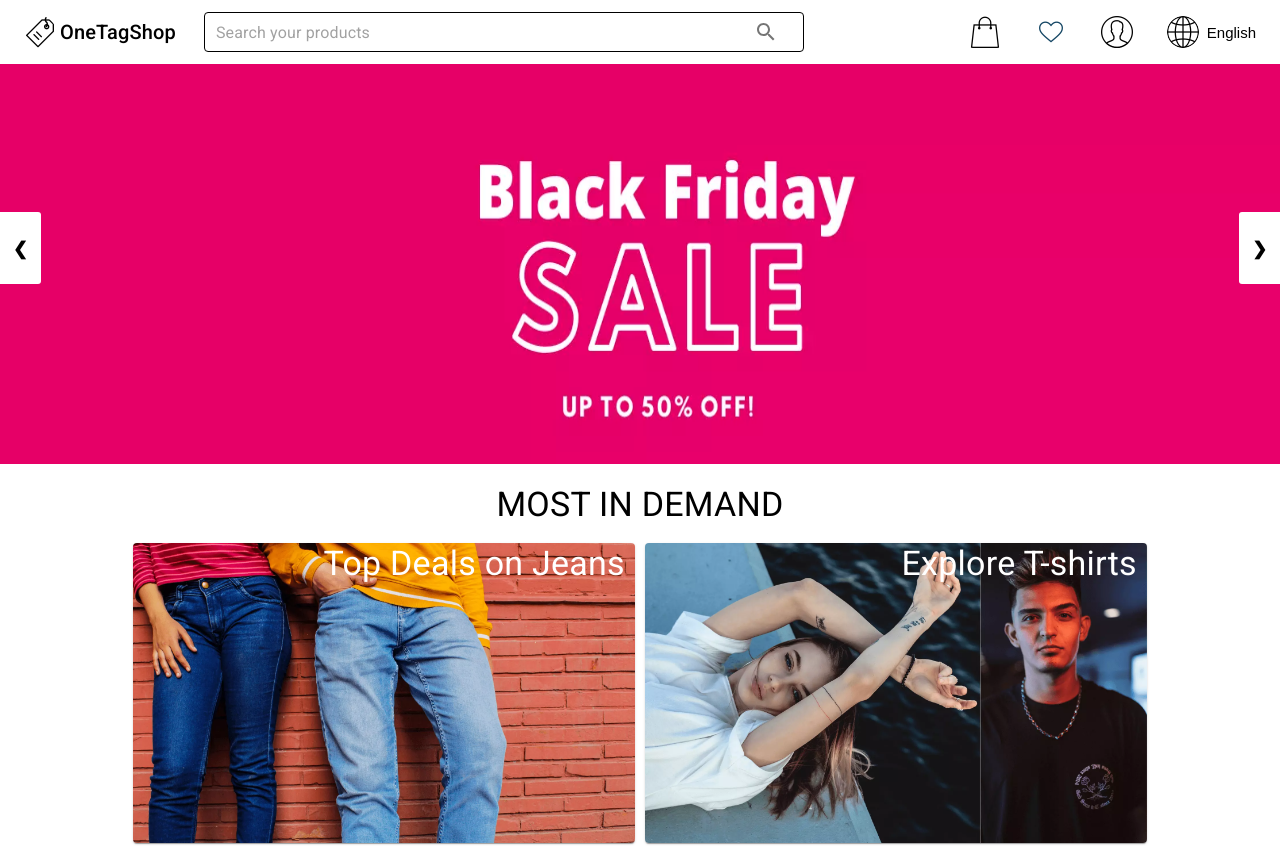
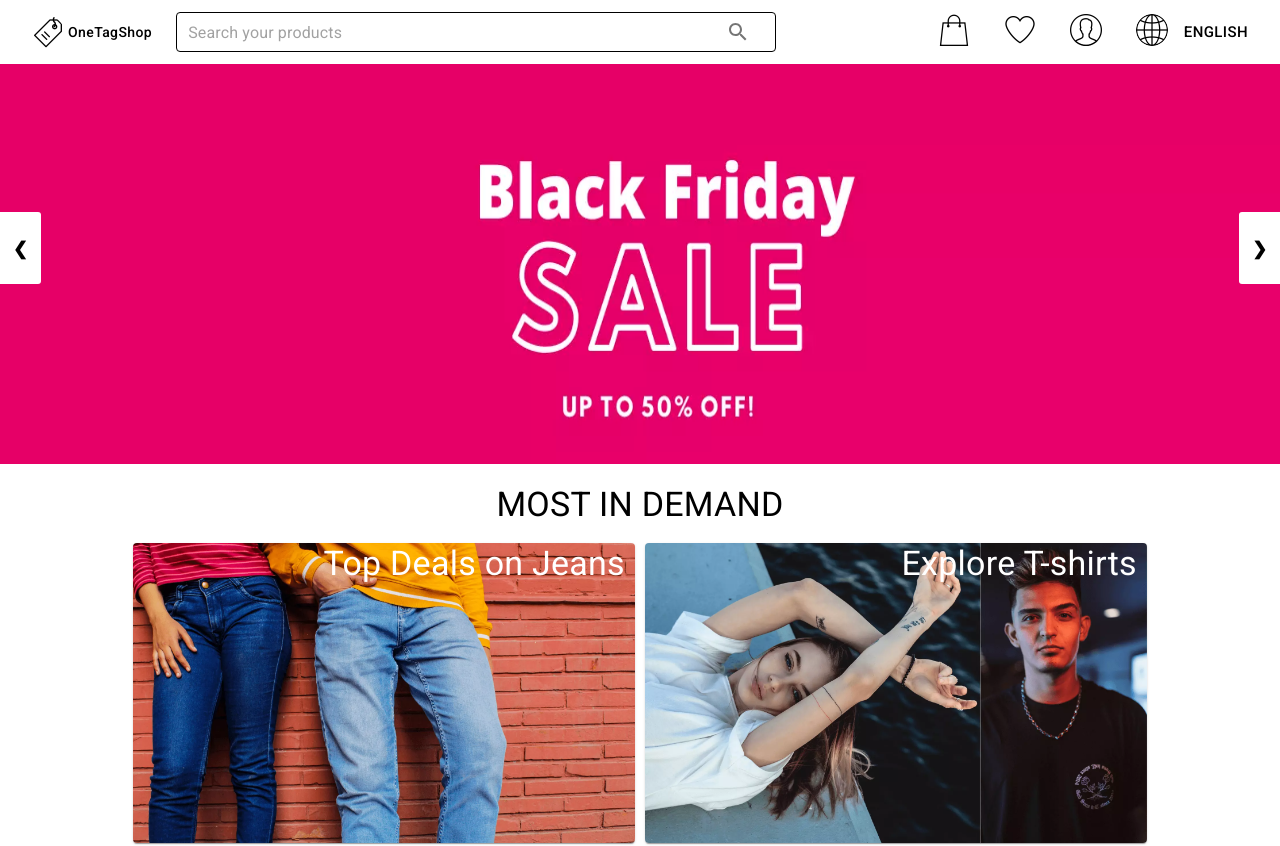
Before and after one commit to pesto-students/little-tags-client, a React (Create React App) app: page / in a window 1280 px wide. Shown: the top 846 px of the page. Built offline with nearby package versions, Linux system fonts and the light colour scheme.

Commit message:
Fix icon button wrong ripple effect alignment

```diff
--- a/src/component/common/AccountOption.js
+++ b/src/component/common/AccountOption.js
@@ -4,6 +4,7 @@ import React from "react";
 import accPng from "../../assets/user_account.png";
 import Login from "../auth/Login";
 import { useNavBarStyles } from "../common/Styles/commonStyles";
+import { Button } from "@material-ui/core";
 
 const AccountOption = () => {
   const classes = useNavBarStyles();
@@ -19,9 +20,9 @@ const AccountOption = () => {
 
   return (
     <>
-      <IconButton color="inherit" onClick={handleClickOpen}>
+      <Button color="inherit" onClick={handleClickOpen}>
         <Avatar src={accPng} className={classes.iconStyle} variant="rounded" />
-      </IconButton>
+      </Button>
       <Login open={open} handleClose={handleClose} />
     </>
   );
--- a/src/component/common/CartOption.js
+++ b/src/component/common/CartOption.js
@@ -5,19 +5,33 @@ import React from "react";
 import cartPng from "../../assets/cart.png";
 import { useNavBarStyles } from "./Styles/commonStyles";
 import { Link } from "react-router-dom";
+import { Button, makeStyles } from "@material-ui/core";
+
+const useStyles = makeStyles((theme) => ({
+  margin: {
+    margin: theme.spacing(1),
+  },
+  extendedIcon: {
+    marginRight: theme.spacing(1),
+  },
+}));
+
 const CartOption = ({ onClick, cartItems }) => {
   const classes = useNavBarStyles();
+  const ownClasses = useStyles();
+
   return (
-    <Link exact="true" to={`/cart`} className="buy-now-link">
-      <IconButton color="inherit" onClick={onClick}>
+    <Link exact="true" to={`/cart`}>
+      <Button color="inherit" onClick={onClick}>
         <Badge badgeContent={cartItems} color="secondary">
           <Avatar
-            variant="rounded"
+            style={{ marginRight: 8, marginBottom: 5 }}
+            variant="square"
             src={cartPng}
             className={classes.iconStyle}
           />
         </Badge>
-      </IconButton>
+      </Button>
     </Link>
   );
 };
--- a/src/component/common/DrawerOption.js
+++ b/src/component/common/DrawerOption.js
@@ -3,13 +3,14 @@ import Avatar from "@material-ui/core/Avatar";
 import React from "react";
 import menuPng from "../../assets/menu.png";
 import { useNavBarStyles } from "./Styles/commonStyles";
+import Button from "@material-ui/core/Button";
 
 const DrawerOption = () => {
   const classes = useNavBarStyles();
   return (
-    <IconButton color="inherit" className={classes.mobileOnlyView}>
+    <Button color="inherit" className={classes.mobileOnlyView}>
       <Avatar src={menuPng} className={classes.iconStyle} />
-    </IconButton>
+    </Button>
   );
 };
 
--- a/src/component/common/LanguageOption.js
+++ b/src/component/common/LanguageOption.js
@@ -1,5 +1,5 @@
 import Avatar from "@material-ui/core/Avatar";
-import IconButton from "@material-ui/core/IconButton";
+import Button from "@material-ui/core/Button";
 import MenuItem from "@material-ui/core/MenuItem";
 import Menu from "@material-ui/core/Menu";
 import React from "react";
@@ -58,8 +58,8 @@ const LanguageOption = ({ handleLanguageChange }) => {
 
   return (
     <>
-      <IconButton
-        edge="end"
+      <Button
+        // edge="end"
         aria-controls={menuId}
         aria-haspopup="true"
         onClick={handleLanguageOptions}
@@ -69,7 +69,7 @@ const LanguageOption = ({ handleLanguageChange }) => {
         <span className={classes.iconText}>
           <FormattedMessage id="language" />
         </span>
-      </IconButton>
+      </Button>
       {renderMenu}
     </>
   );
--- a/src/component/common/NavbarOptions.js
+++ b/src/component/common/NavbarOptions.js
@@ -1,4 +1,3 @@
-import { makeStyles } from "@material-ui/core";
 import React from "react";
 import { connect } from "react-redux";
 import AccountOption from "./AccountOption";
--- a/src/component/common/Styles/commonStyles.js
+++ b/src/component/common/Styles/commonStyles.js
@@ -12,6 +12,8 @@ const useNavBarStyles = makeStyles((theme) => ({
     width: 32,
     height: 32,
     marginLeft: 10,
+    marginRight: 8,
+    marginBottom: 5,
   },
   desktopOnlyView: {
     [theme.breakpoints.down("md")]: {
--- a/src/component/common/WishlistOption.js
+++ b/src/component/common/WishlistOption.js
@@ -1,4 +1,4 @@
-import IconButton from "@material-ui/core/IconButton";
+import Button from "@material-ui/core/Button";
 import Avatar from "@material-ui/core/Avatar";
 import React from "react";
 import favPng from "../../assets/favorite.png";
@@ -8,11 +8,11 @@ import { Badge } from "@material-ui/core";
 const WishlistOption = ({ itemCount }) => {
   const classes = useNavBarStyles();
   return (
-    <IconButton color="inherit">
+    <Button color="inherit" focusRipple={true}>
       <Badge badgeContent={itemCount} color="secondary">
-        <Avatar src={favPng} className={classes.iconStyle} />
+        <Avatar src={favPng} className={classes.iconStyle} variant="rounded" />
       </Badge>
-    </IconButton>
+    </Button>
   );
 };
 
--- a/src/component/layout/Navbar.js
+++ b/src/component/layout/Navbar.js
@@ -3,6 +3,7 @@ import { makeStyles } from "@material-ui/core/styles";
 import AppBar from "@material-ui/core/AppBar";
 import Toolbar from "@material-ui/core/Toolbar";
 import IconButton from "@material-ui/core/IconButton";
+import Button from "@material-ui/core/Button";
 import Typography from "@material-ui/core/Typography";
 import Avatar from "@material-ui/core/Avatar";
 import SearchBar from "../common/SearchBar";
@@ -15,7 +16,9 @@ const useStyles = makeStyles((theme) => ({
   grow: {
     flexGrow: 1,
   },
-  menuButton: {},
+  menuButton: {
+    textTransform: "none",
+  },
   title: {},
   iconText: {
     fontSize: 15,
@@ -70,19 +73,13 @@ const Navbar = ({ handleLanguageChange }) => {
           </div>
 
           <Link exact="true" to={"/"} className={classes.home}>
-            <IconButton
-              edge="start"
-              className={classes.menuButton}
-              color="inherit"
-            >
+            <Button edge="start" className={classes.menuButton} color="inherit">
               <Avatar
                 src={iconPng}
                 style={{ marginRight: 4, width: 32, height: 32 }}
               />
-              <Typography variant="h6" noWrap className={classes.title}>
-                OneTagShop
-              </Typography>
-            </IconButton>
+              OneTagShop
+            </Button>
           </Link>
           <div className={classes.search}>
             <SearchBar />
@@ -94,11 +91,11 @@ const Navbar = ({ handleLanguageChange }) => {
         <Toolbar className={classes.sectionMobile}>
           <div className={classes.row1}>
             <div style={{ alignSelf: "flex-start" }}>
-              {/* <DrawerOption /> */}
+              <DrawerOption />
             </div>
             <div className={classes.grow} />
             <Link exact="true" to={"/"} className={classes.home}>
-              <IconButton
+              <Button
                 edge="center"
                 className={classes.menuButton}
                 color="inherit"
@@ -107,10 +104,8 @@ const Navbar = ({ handleLanguageChange }) => {
                   src={iconPng}
                   style={{ marginRight: 4, width: 32, height: 32 }}
                 />
-                <Typography variant="h6" noWrap className={classes.title}>
-                  OneTagShop
-                </Typography>
-              </IconButton>
+                OneTagShop
+              </Button>
             </Link>
             <div className={classes.grow} />
 
```
Also changed, not shown: src/assets/favorite.png, src/assets/menu.png.
